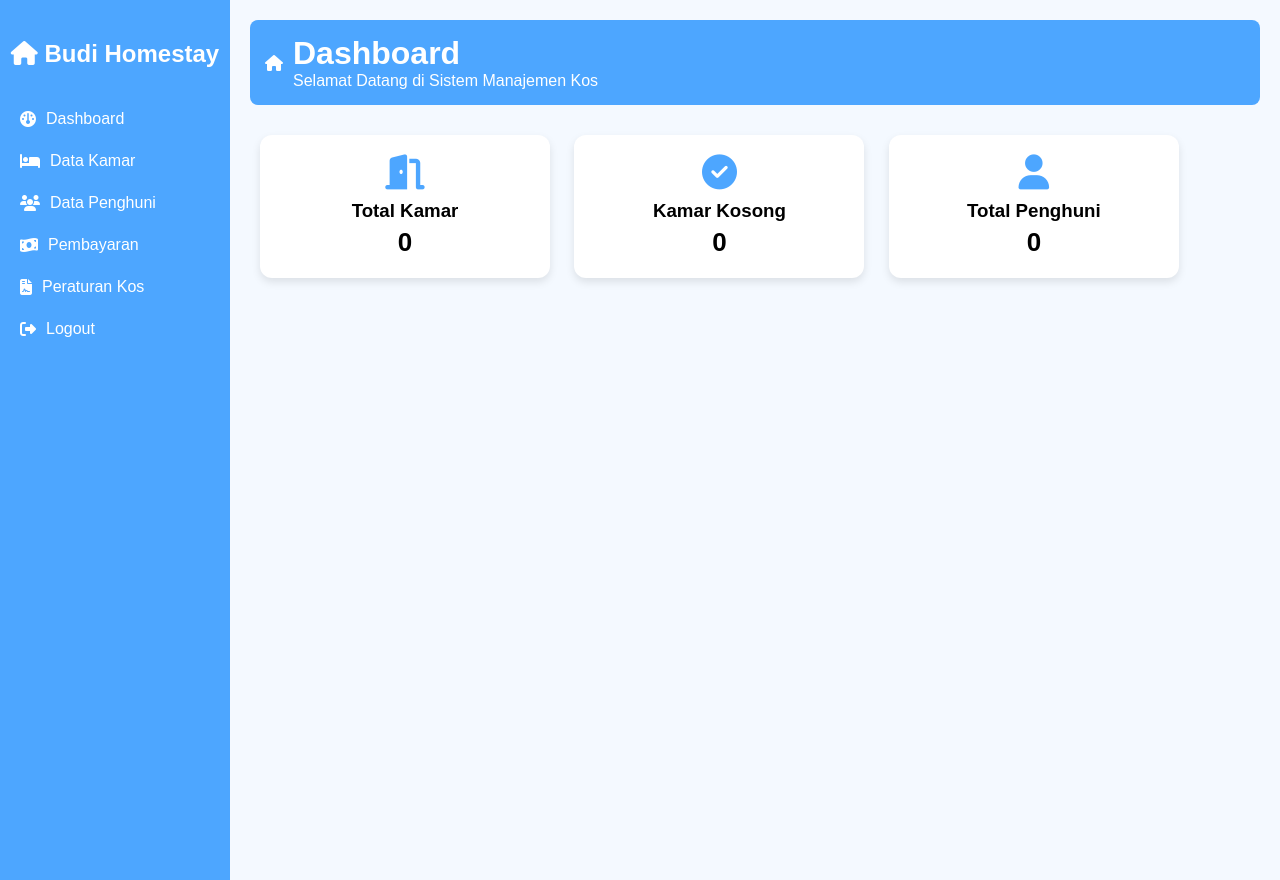
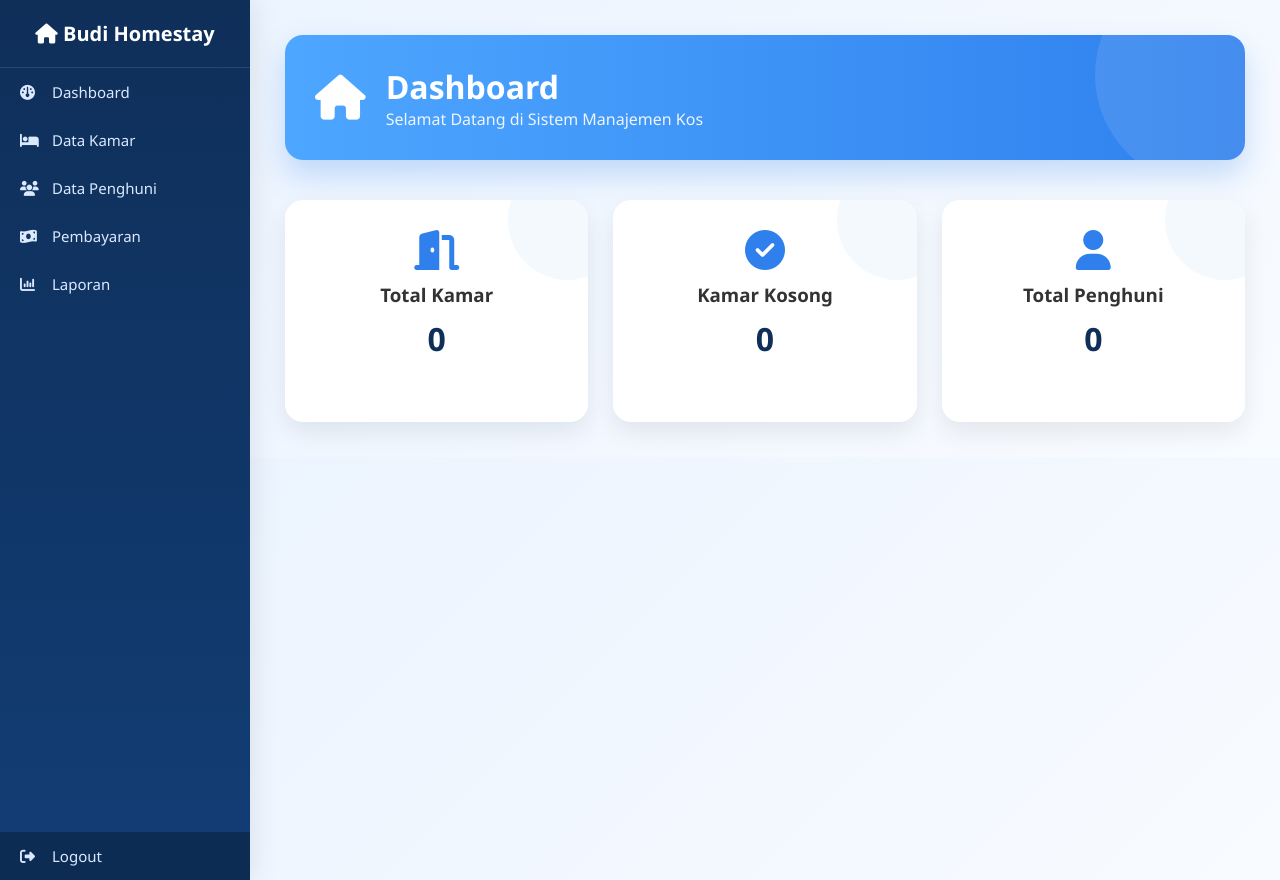
Before and after one commit to Ghanirizki27/budihomestay, a PHP site: page /dashboard.php in a window 1280 px wide. Run offline with PHP 8.4, Linux system fonts and the light colour scheme; data that the repository does not hold is empty.

Commit message:
fitur dashboard

```diff
--- a/src/dashboard.php
+++ b/src/dashboard.php
@@ -1,4 +1,17 @@
 <?php
+include 'koneksi.php';
+// Koneksi ke Database
+$host = "localhost";
+$user = "root";
+$pass = "";
+$db   = "budihomestay";
+
+$conn = mysqli_connect($host, $user, $pass, $db);
+
+if (!$conn) {
+    die("Koneksi gagal: " . mysqli_connect_error());
+}
+
 include "koneksi.php";
 
 $kamar = mysqli_query($conn, "SELECT * FROM kamar");
@@ -20,97 +33,196 @@ $total_penghuni = mysqli_num_rows($penghuni);
     <link rel="stylesheet" href="https://cdnjs.cloudflare.com/ajax/libs/font-awesome/6.5.0/css/all.min.css">
 
     <style>
+
 body {
     margin: 0;
-            font-family: Arial, sans-serif;
-            background-color: #f4f9ff;
+    font-family: 'Segoe UI', sans-serif;
+    background: linear-gradient(135deg, #eaf3ff, #f8fbff);
 }
 
+/* SIDEBAR */
 .sidebar {
-            width: 230px;
+    width: 250px;
     height: 100vh;
-            background-color: #4da6ff;
+    background: linear-gradient(180deg, #0f2f59, #123d75);
     position: fixed;
-            padding-top: 20px;
+    display: flex;
+    flex-direction: column;
+    justify-content: space-between;
+    box-shadow: 5px 0 25px rgba(0,0,0,0.08);
 }
 
 .sidebar h2 {
     color: white;
     text-align: center;
-            margin-bottom: 30px;
+    padding: 20px 10px;
+    margin: 0;
+    font-size: 20px;
+    border-bottom: 1px solid rgba(255,255,255,0.1);
 }
 
 .sidebar a {
     display: flex;
     align-items: center;
-            padding: 12px 20px;
-            color: white;
+    gap: 12px;
+    padding: 14px 20px;
+    color: #dbe9ff;
     text-decoration: none;
-            gap: 10px;
+    transition: 0.3s ease;
+    font-size: 15px;
+}
+
+.sidebar a i {
+    width: 20px;
 }
 
 .sidebar a:hover {
-            background-color: #3399ff;
+    background: rgba(255,255,255,0.08);
+    padding-left: 28px;
 }
 
-        .main {
-            margin-left: 230px;
-            padding: 20px;
+.menu-bawah a {
+    background: #0d2c54;
+}
+.menu-bawah a:hover {
+    background: #123d75;
 }
 
+/* MAIN */
+.main {
+    margin-left: 250px;
+    padding: 35px;
+}
+
+/* HEADER */
 .header {
-            background-color: #4da6ff;
+    position: relative;
+    background: linear-gradient(90deg, #4da6ff, #2f80ed);
     color: white;
-            padding: 15px;
-            border-radius: 8px;
+    padding: 30px;
+    border-radius: 18px;
     display: flex;
     align-items: center;
-            gap: 10px;
+    gap: 20px;
+    box-shadow: 0 15px 30px rgba(47,128,237,0.25);
+    overflow: hidden;
 }
 
+.header i {
+    font-size: 45px;
+}
+
+.header h1 {
+    margin: 0;
+    font-weight: 600;
+}
+
+.header p {
+    margin: 5px 0 0 0;
+    opacity: 0.9;
+}
+
+/* Motif Bulat Elegan */
+.header::after {
+    content: "";
+    position: absolute;
+    width: 220px;
+    height: 220px;
+    background: rgba(255,255,255,0.1);
+    border-radius: 50%;
+    top: -70px;
+    right: -70px;
+}
+
+/* CARDS */
 .cards {
-            margin-top: 20px;
+    margin-top: 40px;
+    display: grid;
+    grid-template-columns: repeat(auto-fit, minmax(250px, 1fr));
+    gap: 25px;
 }
 
 .card {
-            display: inline-block;
-            width: 250px;
-            padding: 20px;
-            margin: 10px;
-            background-color: white;
-            border-radius: 12px;
-            box-shadow: 0 4px 8px rgba(0,0,0,0.1);
+    padding: 30px;
+    border-radius: 18px;
+    background: white;
+    box-shadow: 0 10px 25px rgba(0,0,0,0.08);
     text-align: center;
+    transition: 0.3s ease;
+    position: relative;
+    overflow: hidden;
+}
+
+.card:hover {
+    transform: translateY(-8px);
+    box-shadow: 0 20px 40px rgba(0,0,0,0.12);
 }
 
 .card i {
-            font-size: 35px;
-            color: #4da6ff;
-            margin-bottom: 10px;
+    font-size: 40px;
+    margin-bottom: 12px;
+    color: #2f80ed;
 }
 
 .card h3 {
     margin: 0;
+    font-weight: 600;
+    color: #333;
 }
 
 .card p {
-            font-size: 26px;
+    font-size: 32px;
     font-weight: bold;
-            margin: 5px 0 0;
+    margin-top: 10px;
+    color: #0f2f59;
 }
+
+/* Motif Lingkaran Halus */
+.card::after {
+    content: "";
+    position: absolute;
+    width: 120px;
+    height: 120px;
+    background: rgba(47,128,237,0.05);
+    border-radius: 50%;
+    top: -40px;
+    right: -40px;
+}
+
 </style>
 </head>
 <body>
 
 <div class="sidebar">
+    <div class="menu-atas">
         <h2><i class="fa-solid fa-house"></i> Budi Homestay</h2>
 
-    <a href="dashboard.php"><i class="fa-solid fa-gauge"></i> Dashboard</a>
-    <a href="#"><i class="fa-solid fa-bed"></i> Data Kamar</a>
-    <a href="#"><i class="fa-solid fa-users"></i> Data Penghuni</a>
-    <a href="#"><i class="fa-solid fa-money-bill-wave"></i> Pembayaran</a>
-    <a href="#"><i class="fa-solid fa-file-contract"></i> Peraturan Kos</a>
-    <a href="../index.php"><i class="fa-solid fa-right-from-bracket"></i> Logout</a>
+        <a href="dashboard.php" class="<?= ($halaman=='dashboard.php')?'active':''; ?>">
+            <i class="fa-solid fa-gauge"></i> Dashboard
+        </a>
+
+        <a href="kamar.php" class="<?= ($halaman=='kamar.php')?'active':''; ?>">
+            <i class="fa-solid fa-bed"></i> Data Kamar
+        </a>
+
+        <a href="penghuni.php" class="<?= ($halaman=='penghuni.php')?'active':''; ?>">
+            <i class="fa-solid fa-users"></i> Data Penghuni
+        </a>
+
+        <a href="pembayaran.php" class="<?= ($halaman=='pembayaran.php')?'active':''; ?>">
+            <i class="fa-solid fa-money-bill-wave"></i> Pembayaran
+        </a>
+
+        <a href="laporan.php" class="<?= ($halaman=='laporan.php')?'active':''; ?>">
+            <i class="fa-solid fa-chart-column"></i> Laporan
+        </a>
+    </div>
+
+    <div class="menu-bawah">
+        <a href="../index.php" class="logout">
+            <i class="fa-solid fa-right-from-bracket"></i> Logout
+        </a>
+    </div>
 </div>
 
 <div class="main">
```
Also changed, not shown: src/index.php (deleted, +0 -70 lines). Lines whose indentation alone changed are shown as unchanged.
